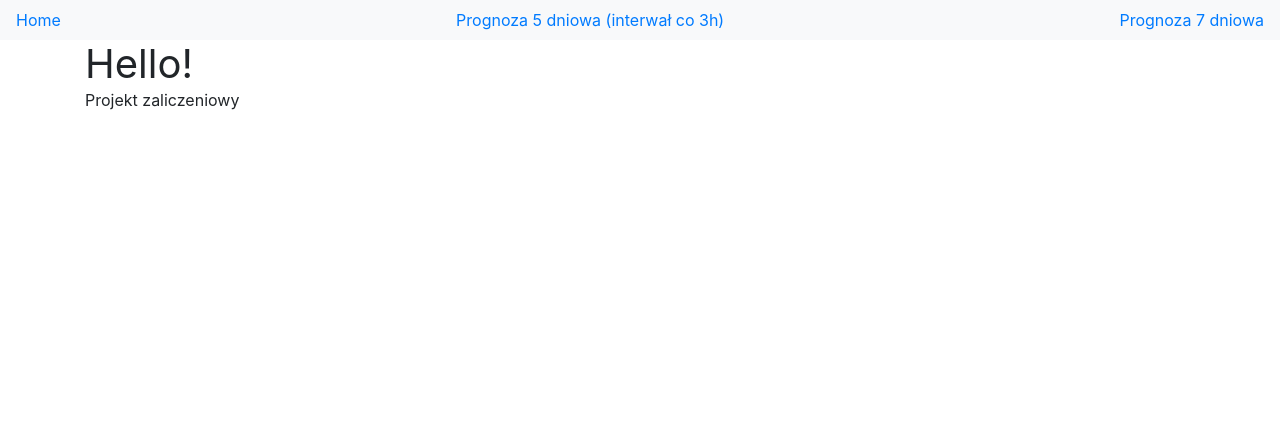
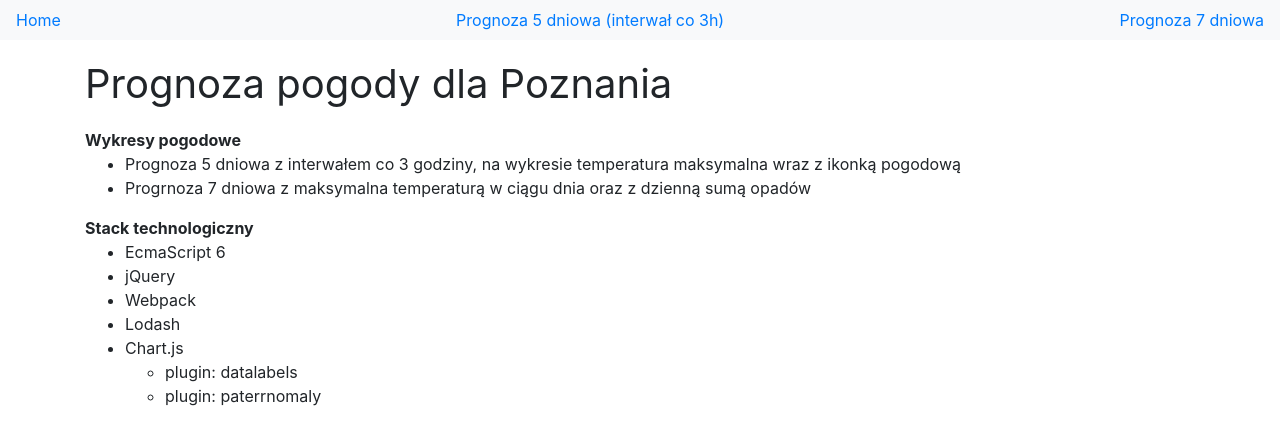
Before and after one commit to Fichtner21/Weather-Chart-JS, a website built with webpack: page src/index.html in a window 1280 px wide. Built offline with nearby package versions, Linux system fonts and the light colour scheme; no server answers.

Commit message:
Opis projektu

```diff
--- a/src/index.html
+++ b/src/index.html
@@ -16,8 +16,25 @@
       </nav>
 
       <div class="container view hidden" id="home">
-        <h1>Hello!</h1>
-        <div>Projekt zaliczeniowy</div>
+        <h1 class="title">Prognoza pogody dla Poznania</h1>
+        <div><strong>Wykresy pogodowe</strong></div>
+        <ul>
+          <li>Prognoza 5 dniowa z interwałem co 3 godziny, na wykresie temperatura maksymalna wraz z ikonką pogodową</li>
+          <li>Progrnoza 7 dniowa z maksymalna temperaturą w ciągu dnia oraz z dzienną sumą opadów</li>
+        </ul>
+        <strong>Stack technologiczny</strong>
+        <ul>
+          <li>EcmaScript 6</li>
+          <li>jQuery</li>
+          <li>Webpack</li>
+          <li>Lodash</li>
+          <li>Chart.js
+            <ul>
+              <li>plugin: datalabels</li>
+              <li>plugin: paterrnomaly</li>
+            </ul>
+          </li>
+        </ul>
       </div>
 
       <div class="container view hidden" id="weather">
--- a/src/style.scss
+++ b/src/style.scss
@@ -20,14 +20,14 @@ h5,
 h6,
 p,
 ol,
-ul {
+ {
   margin: 0;
   padding: 0;
   font-weight: normal;
 }
 
 ol,
-ul {
+{
   list-style: none;
 }
 
@@ -54,3 +54,7 @@ img {
   padding: 6px;
   color: #f5f5f5;
 }
+
+.title {
+  padding: 20px 0;
+}
```
Also changed, not shown: src/views/onecall.js (+0 -13 lines).
